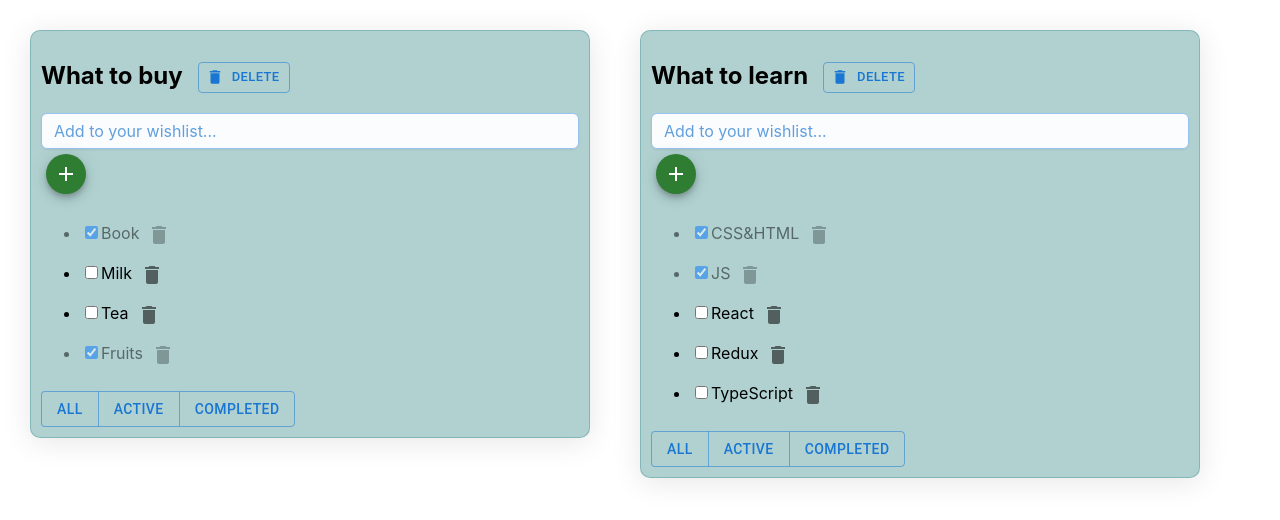
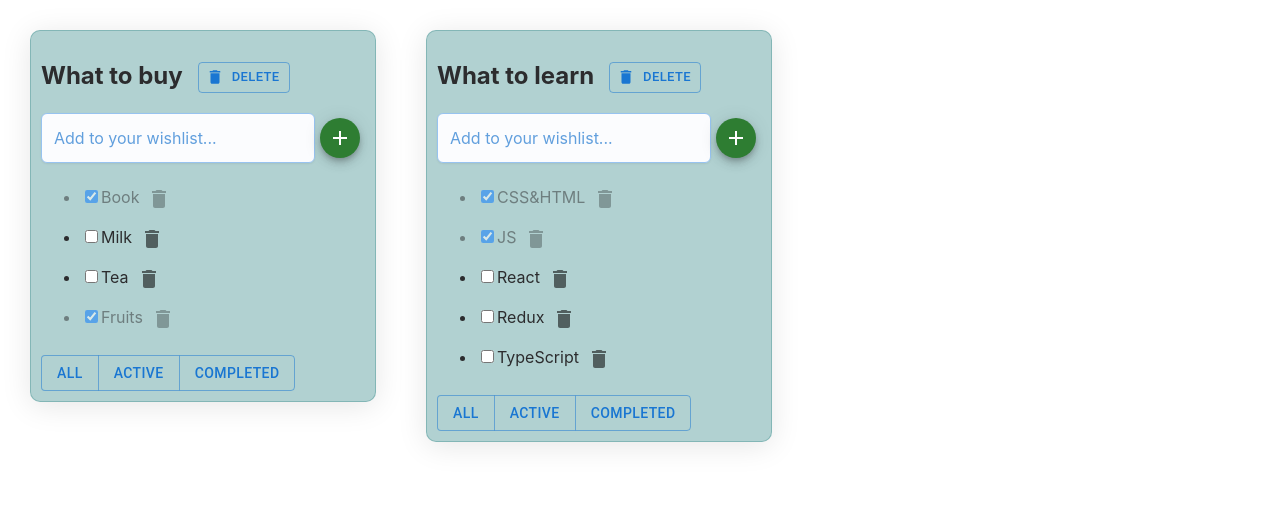
Before and after one commit to VolodymyrKolisnichenko/todo-list-2, a React (Create React App) app: page / in a window 1280 px wide. Shown: the top 520 px of the page. Built offline with nearby package versions, Linux system fonts and the light colour scheme.

Commit message:
added
added css

```diff
--- a/src/App.css
+++ b/src/App.css
@@ -6,11 +6,18 @@
 .App > div {
   margin-right: 50px;
 }
+.App h2 {
+  color: rgb(44, 44, 46)
+}
+.App li {
+  color: rgb(44, 44, 46);
+}
 .error {
   border: red 1px solid;
 }
 .error-message {
   color: red;
+  padding-left: 15px;
 }
 .active-filter {
   background-color: rgb(180, 155, 109);
@@ -18,6 +25,11 @@
 .is-done{
   opacity: 0.5;
 }
+.input-block{
+  display: flex;
+  justify-content:space-around;
+}
+
 .bg-card {
   background: rgba(29, 121, 121, 0.34);
   border-radius: 16px;
@@ -26,9 +38,12 @@
   -webkit-backdrop-filter: blur(5px);
   border: 1px solid rgba(29, 121, 121, 0.3);;
 
-  width: 700px;
+
+  overflow-wrap: break-word;
+  flex-wrap: wrap;
+  min-width: 300px;
   height: min-content;
   border-radius: 10px;
   padding: 10px;
-
+  position: relative;
 }
--- a/src/TodoList.tsx
+++ b/src/TodoList.tsx
@@ -64,7 +64,7 @@ export function TodoList(props: PropsType) {
       </Button>
       </h2>
 
-      <div>
+      <div className="input-block">
       <Input
           value={title}
           onChange={onNewTitleChangeHandler}
@@ -76,8 +76,11 @@ export function TodoList(props: PropsType) {
         <Fab size="small" color="success" aria-label="add" sx={{m: '5px'}}>
           <AddIcon onClick={addTask}/>
         </Fab>
-        {error && <div className="error-message">{error}</div>}
+
       </div>
+           <div>
+              {error && <div className="error-message">{error}</div>}
+          </div>
       <ul>
         {props.tasks.map(t => {
           const onRemoveHandler = () => {props.removeTask(t.id, props.id)};
```
